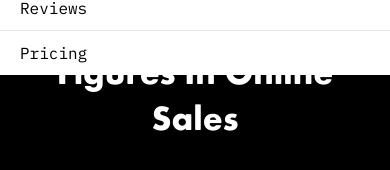
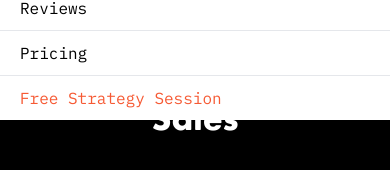
Before and after one commit to JonathanBek0501/SalesOrElseNew, a Nuxt app: page / in a window 390 px wide. Both pictures are taken after a click on the button "Toggle the mobile menu". Shown: the part 212-382 px from the top of the page. Built offline with nearby package versions, Linux system fonts and the light colour scheme.

Commit message:
fix: booking link

```diff
--- a/components/Header.vue
+++ b/components/Header.vue
@@ -20,7 +20,7 @@
                     {{ link.title }}
                 </a>
 
-                <a href="#book" class="uppercase inline-block rounded-full leading-none text-white bg-primary-light border border-transparent transition-all ease-in-out hover:border-primary-light hover:text-black hover:bg-white px-8 py-4">
+                <a @click.prevent="scrollToBooking" href="#book" class="uppercase inline-block rounded-full leading-none text-white bg-primary-light border border-transparent transition-all ease-in-out hover:border-primary-light hover:text-black hover:bg-white px-8 py-4">
                     free strategy session
                 </a>
             </div>
@@ -43,6 +43,11 @@
                 v-for="(link, index) in links" :key="index" :href="link.goTo" @click.prevent="scrollToSection(link.goTo)"
                 class="block transition-all ease-in-out hover:bg-primary-light hover:text-white py-2.5 px-5">
                     {{ link.title }}
+                </a>
+
+                <a @click.prevent="scrollToBooking" href="#book"
+                class="block transition-all ease-in-out text-primary-light hover:bg-primary-light hover:text-white py-2.5 px-5">
+                    Free Strategy Session
                 </a>
             </nav>
         </div>
@@ -77,5 +82,13 @@ const scrollToSection = (target) => {
   }
 };
 
+const scrollToBooking = () => {
+  const bookSection = document.getElementById('book');
+  if (bookSection) {
+    const targetPosition = bookSection.getBoundingClientRect().top + window.scrollY;
+    window.scrollTo({ top: targetPosition - 100, behavior: 'smooth' });
+  }
+};
+
 const menuOpen = ref(false)
 </script>
--- a/components/section/RecentWork.vue
+++ b/components/section/RecentWork.vue
@@ -182,7 +182,7 @@
         </div>
 
         <div class="w-full flex justify-center p-2.5">
-            <a @click.prevent="scrollToPricing" href="#book" class="inline-block rounded-full leading-none text-white bg-primary-light border border-transparent transition-all ease-in-out hover:border-primary-light hover:text-black hover:bg-white px-8 py-4">
+            <a @click.prevent="scrollToBooking" href="#book" class="inline-block rounded-full leading-none text-white bg-primary-light border border-transparent transition-all ease-in-out hover:border-primary-light hover:text-black hover:bg-white px-8 py-4">
                 Book A Free Strategy Session
             </a>
         </div>
@@ -190,10 +190,10 @@
 </template>
 
 <script setup>
-const scrollToPricing = () => {
-  const pricingSection = document.getElementById('book');
-  if (pricingSection) {
-    const targetPosition = pricingSection.getBoundingClientRect().top + window.scrollY;
+const scrollToBooking = () => {
+  const bookSection = document.getElementById('book');
+  if (bookSection) {
+    const targetPosition = bookSection.getBoundingClientRect().top + window.scrollY;
     window.scrollTo({ top: targetPosition - 100, behavior: 'smooth' });
   }
 };
```
